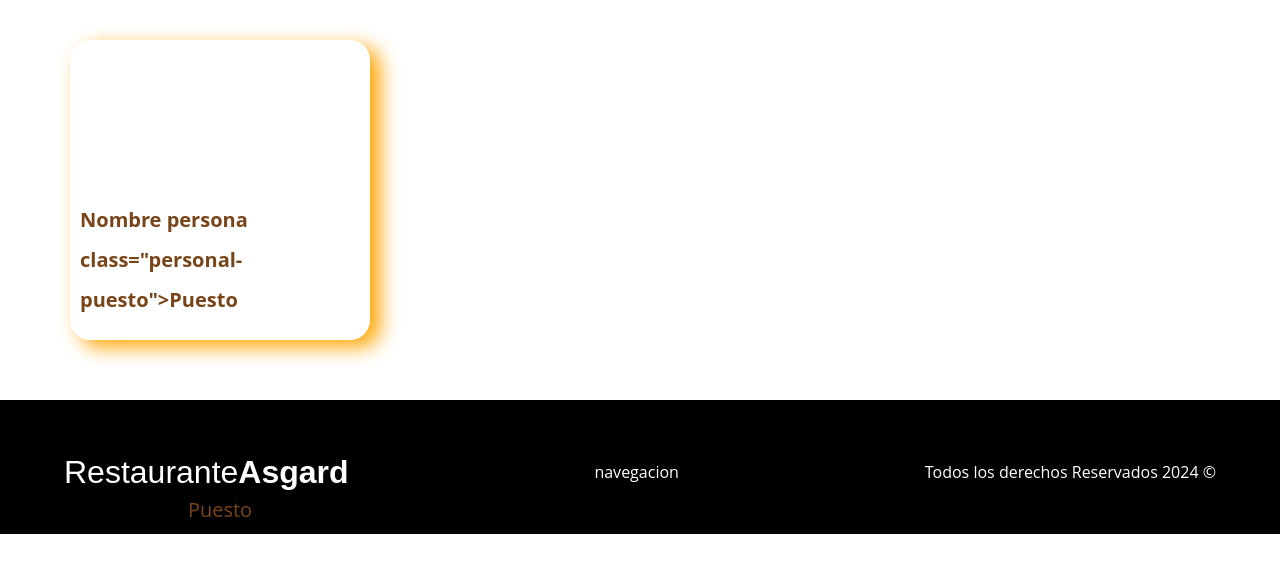
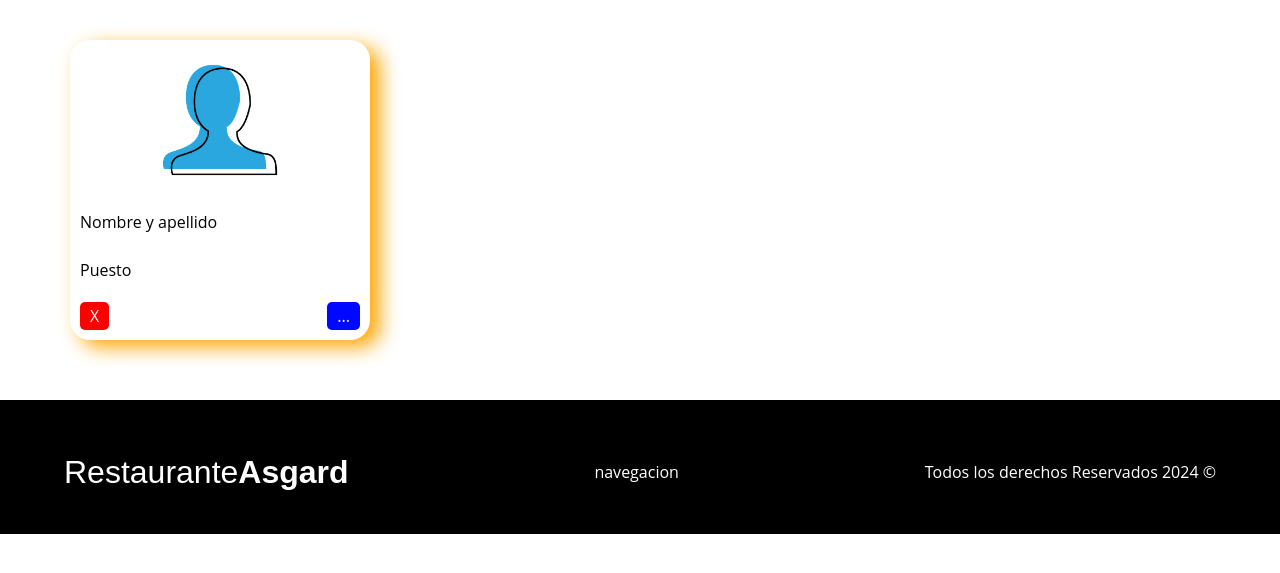
Before and after one commit to SRV-JSPA/P2_BD, a PHP site: page /pages/personal.php in a window 1280 px wide. Shown: the part 134-707 px from the top of the page. Run offline with PHP 8.4, Linux system fonts and the light colour scheme; some libraries are stand-ins or nearby versions.

Commit message:
Personal

```diff
--- a/pages/personal.php
+++ b/pages/personal.php
@@ -7,9 +7,11 @@ incluirTemplate('header', $inicio = true);
 
 <main class="personal">
     <section class="personal-seccion" >
-        <p class="personal-nombre">Nombre persona
-        class="personal-puesto">Puesto </p>
-        <p class="personal-puesto">Puesto </p>
+    <img src='../img/usuario.png' alt="Icono" class="img-mesa" />
+    <p>Nombre y apellido</p>
+    <p>Puesto </p>
+    <button class="personal-borrar">X</button>
+    <button class="personal-editar">...</button>
     </section>
 </main>
 
--- a/style.css
+++ b/style.css
@@ -314,6 +314,7 @@ img  {
 }
 
 .personal-seccion {
+    position: relative;
     background-color: #ffffff;
     padding: 1rem;
     border-radius: 2rem;
@@ -326,28 +327,26 @@ img  {
     height: 300px;
 }
 
-.personal-nombre {
-    display: flex;
-    justify-content: center;
-    font-weight: 700;
-    color: #78451a;
-    font-size: 2rem;
-    margin-top: 150px;
-}
-
-.personal-puesto {
-    display: flex;
-    justify-content: center;
-    font-weight: 500;
-    color: #78451a;
-    font-size: 2rem;
-    margin-top: 170px;
-}
-
-.personal-borrar{
-
+.personal-borrar {
+    background-color: red;
+    color: white;
+    padding: 0.5rem 1rem;
+    border-radius: 0.5rem;
+    position: absolute;
+    border: none;
+    cursor: pointer;
+    transition: background-color 0.3s;
 }
 
 .personal-editar {
+    background-color: rgb(0, 8, 255);
+    color: white;
+    padding: 0.5rem 1rem;
+    border-radius: 0.5rem;
+    border: none;
+    cursor: pointer;
+    transition: background-color 0.3s;
+    position: absolute;
+    right: 10px;
 
 }
```
Also changed, not shown: img/usuario.png (added).
